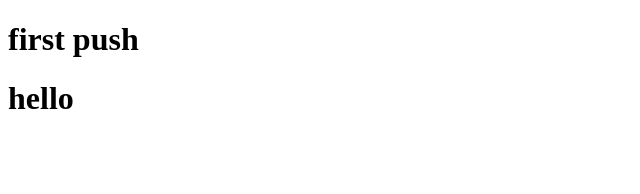
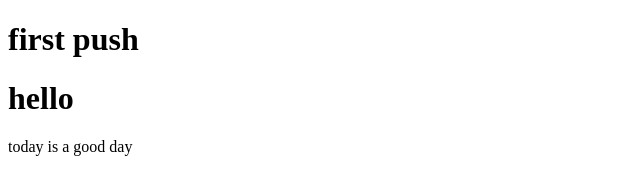
Before and after one commit to vaishnavidandu/gitdemo, a plain HTML site: page index.html in a window 1280 px wide. Shown: the whole page, without its empty margins (0-640 px from the left). Drawn offline with Linux system fonts and the light colour scheme.

Commit message:
third bash

```diff
--- a/index.html
+++ b/index.html
@@ -8,5 +8,6 @@
 <body>
     <h1>first push</h1>
     <h1>hello</h1>
+    <p>today is a good day</p>
 </body>
 </html>
```
